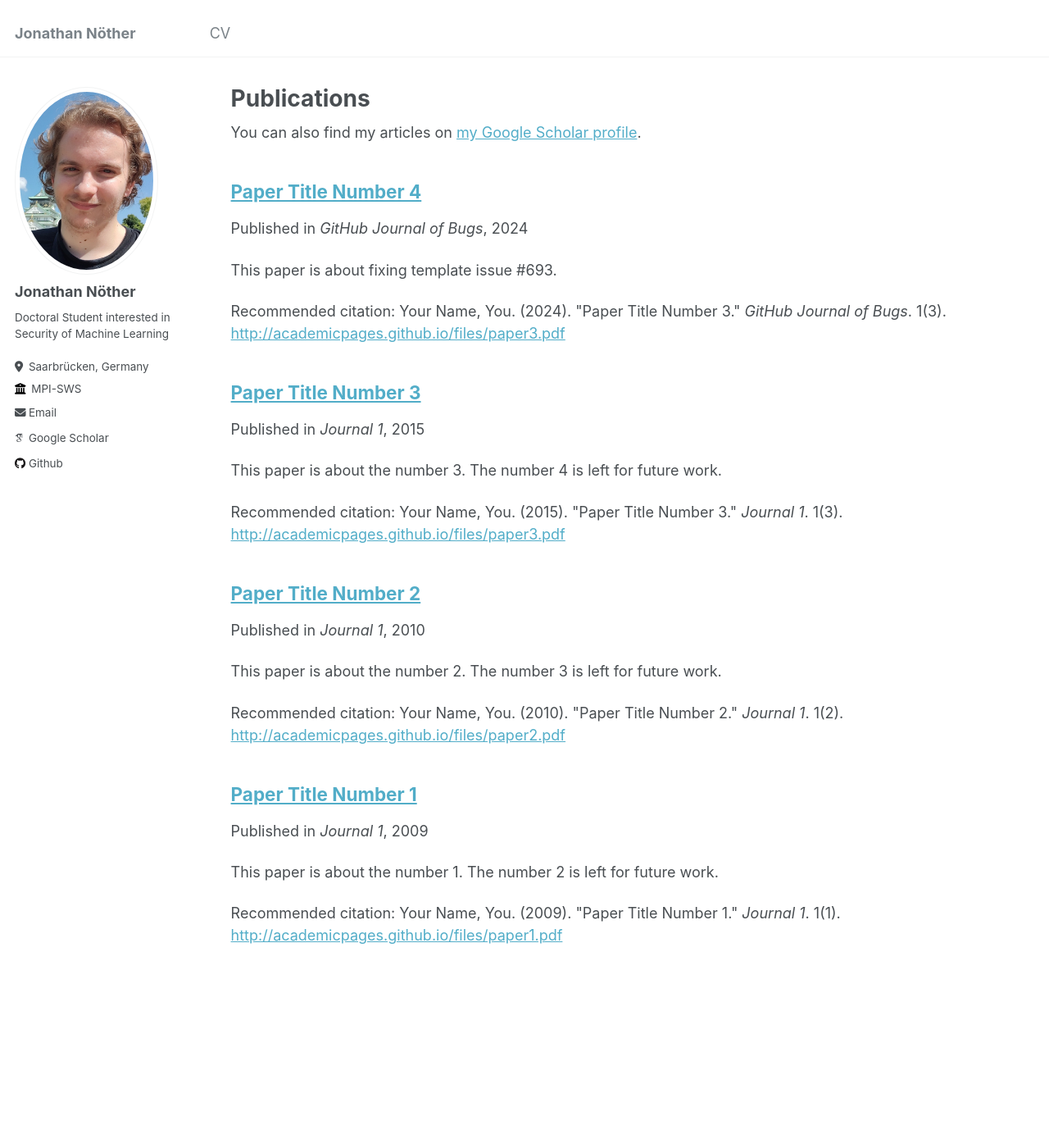
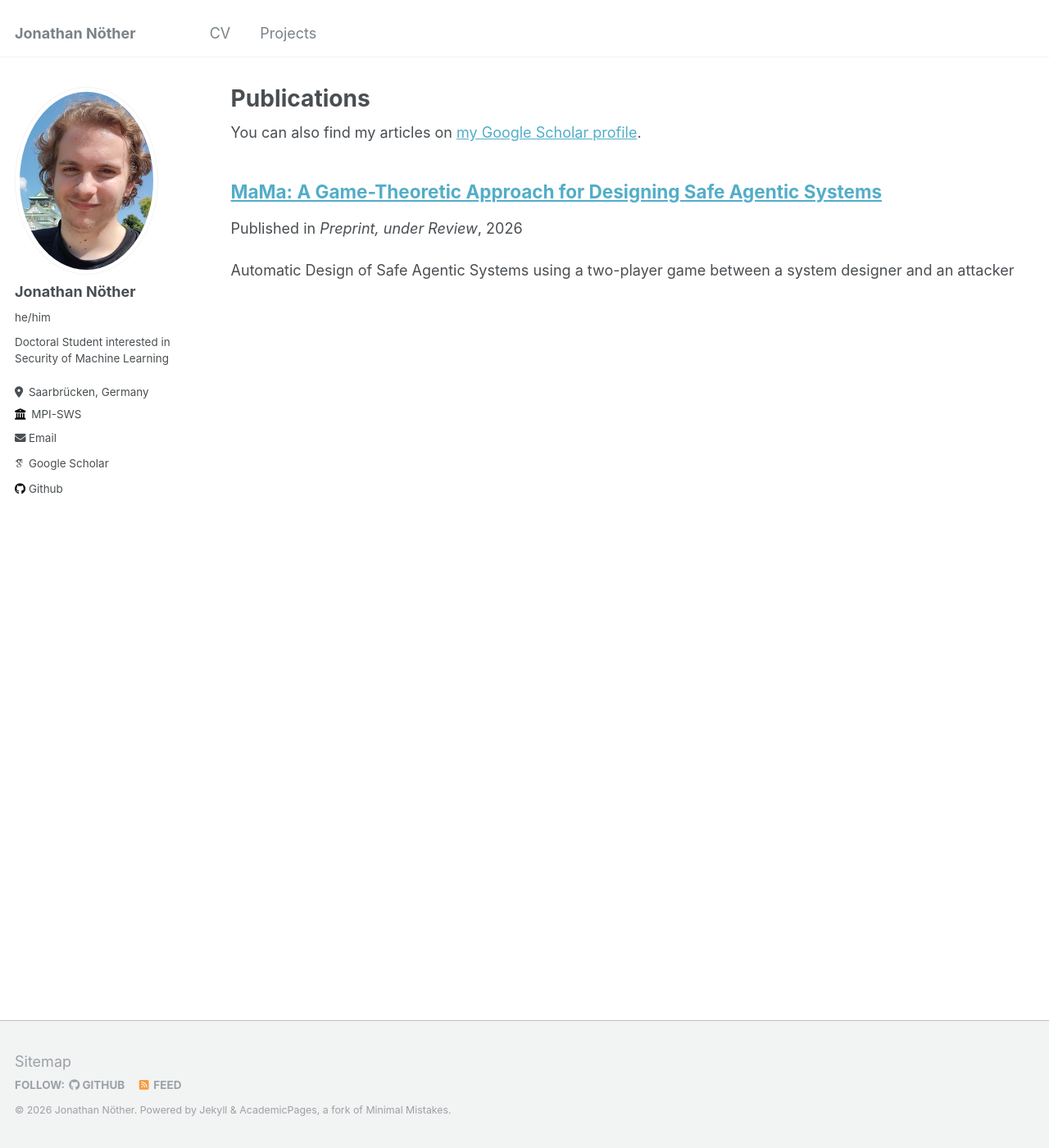
Before and after one commit to JNoether/jnoether.github.io, a Jekyll site: the page built from _pages/publications.md, in a window 1280 px wide and 1400 px high. Shown: the whole window at 82% size. Built offline with Jekyll 4.4.1, drawn with Linux system fonts in a browser that asks for light colours; some web fonts are replaced; part of the change alters nothing that is shown.

Commit message:
added MaMa

```diff
--- a/_config.yml
+++ b/_config.yml
@@ -23,7 +23,7 @@ author:
   # Biographic information
   avatar           : "profilepic.jpg"
   name             : "Jonathan Nöther"
-  pronouns         : # example: "she/her"
+  pronouns         : "he/him"
   bio              : "Doctoral Student interested in Security of Machine Learning"
   location         : "Saarbrücken, Germany"
   employer         : "MPI-SWS"
--- a/_data/navigation.yml
+++ b/_data/navigation.yml
@@ -1,4 +1,6 @@
 # main links links
 main:
   - title: "CV"
-    url: /files/Curriculum_Vitae__2024_.pdf
+    url: /files/Curriculum_Vitae__2026_.pdf
+  - title: "Projects"
+    url: /publications/
--- a/_publications/2009-10-01-paper-title-number-1.md
+++ /dev/null
@@ -1,12 +0,0 @@
----
-title: "Paper Title Number 1"
-collection: publications
-permalink: /publication/2009-10-01-paper-title-number-1
-excerpt: 'This paper is about the number 1. The number 2 is left for future work.'
-date: 2009-10-01
-venue: 'Journal 1'
-paperurl: 'http://academicpages.github.io/files/paper1.pdf'
-citation: 'Your Name, You. (2009). &quot;Paper Title Number 1.&quot; <i>Journal 1</i>. 1(1).'
----
-
-The contents above will be part of a list of publications, if the user clicks the link for the publication than the contents of section will be rendered as a full page, allowing you to provide more information about the paper for the reader. When publications are displayed as a single page, the contents of the above "citation" field will automatically be included below this section in a smaller font.
--- a/_publications/2010-10-01-paper-title-number-2.md
+++ /dev/null
@@ -1,12 +0,0 @@
----
-title: "Paper Title Number 2"
-collection: publications
-permalink: /publication/2010-10-01-paper-title-number-2
-excerpt: 'This paper is about the number 2. The number 3 is left for future work.'
-date: 2010-10-01
-venue: 'Journal 1'
-paperurl: 'http://academicpages.github.io/files/paper2.pdf'
-citation: 'Your Name, You. (2010). &quot;Paper Title Number 2.&quot; <i>Journal 1</i>. 1(2).'
----
-
-The contents above will be part of a list of publications, if the user clicks the link for the publication than the contents of section will be rendered as a full page, allowing you to provide more information about the paper for the reader. When publications are displayed as a single page, the contents of the above "citation" field will automatically be included below this section in a smaller font.
--- a/_publications/2015-10-01-paper-title-number-3.md
+++ /dev/null
@@ -1,12 +0,0 @@
----
-title: "Paper Title Number 3"
-collection: publications
-permalink: /publication/2015-10-01-paper-title-number-3
-excerpt: 'This paper is about the number 3. The number 4 is left for future work.'
-date: 2015-10-01
-venue: 'Journal 1'
-paperurl: 'http://academicpages.github.io/files/paper3.pdf'
-citation: 'Your Name, You. (2015). &quot;Paper Title Number 3.&quot; <i>Journal 1</i>. 1(3).'
----
-
-The contents above will be part of a list of publications, if the user clicks the link for the publication than the contents of section will be rendered as a full page, allowing you to provide more information about the paper for the reader. When publications are displayed as a single page, the contents of the above "citation" field will automatically be included below this section in a smaller font.
--- a/_publications/2024-02-17-paper-title-number-4.md
+++ /dev/null
@@ -1,12 +0,0 @@
----
-title: "Paper Title Number 4"
-collection: publications
-permalink: /publication/2024-02-17-paper-title-number-4
-excerpt: 'This paper is about fixing template issue #693.'
-date: 2024-02-17
-venue: 'GitHub Journal of Bugs'
-paperurl: 'http://academicpages.github.io/files/paper3.pdf'
-citation: 'Your Name, You. (2024). &quot;Paper Title Number 3.&quot; <i>GitHub Journal of Bugs</i>. 1(3).'
----
-
-The contents above will be part of a list of publications, if the user clicks the link for the publication than the contents of section will be rendered as a full page, allowing you to provide more information about the paper for the reader. When publications are displayed as a single page, the contents of the above "citation" field will automatically be included below this section in a smaller font.
--- /dev/null
+++ b/_publications/MaMa.md
@@ -0,0 +1,172 @@
+---
+title: "MaMa: A Game-Theoretic Approach for Designing Safe Agentic Systems"
+collection: publications
+permalink: /publication/MaMa
+excerpt: 'Automatic Design of Safe Agentic Systems using a two-player game between a system designer and an attacker'
+date: 29-01-2026
+venue: 'Preprint, under Review'
+# paperurl: 'http://academicpages.github.io/files/paper1.pdf'
+# citation: 'Your Name, You. (2009). &quot;Paper Title Number 1.&quot; <i>Journal 1</i>. 1(1).'
+---
+
+# MaMa: A Game-Theoretic Approach for Designing Safe Agentic Systems
+
+## Designing Safer AI Systems with Adversarial Thinking
+
+Modern AI systems are no longer just single models answering questions.
+More and more, they are **agentic systems**: groups of AI agents that talk to each other, use tools, and take actions on behalf of users.
+
+These systems are powerful—but they can also be dangerous.
+
+What happens if an agent makes a mistake?
+What if an agent is manipulated or behaves maliciously?
+
+This post explains a new approach, called **MaMa**, that is designed to make agentic systems *safe by construction*, even when some agents fail or turn adversarial.
+
+---
+
+<!-- ## Why Agentic Systems Are Risky
+
+Agentic systems divide work across multiple specialized agents.
+For example, one agent might plan tasks, another might browse the web, and another might send emails or run code.
+
+This setup has clear benefits:
+- Better performance on complex tasks
+- More modular and reusable designs
+- Increased autonomy
+
+But it also introduces new risks:
+- A single agent can take harmful actions using tools
+- Agents can misunderstand or miscoordinate
+- An attacker could compromise one agent and influence the whole system
+
+Traditional safety measures focus on individual models.
+They are often **not enough** for multi-agent systems.
+
+--- -->
+
+## A Stronger Threat Model
+
+Instead of assuming weak attacks or rare failures, this work considers a **worst-case scenario**:
+
+> An attacker can directly take control of a small number of agents and instruct them to behave maliciously.
+
+This is a strong assumption—but it is intentional.
+
+If a system is safe under this threat model, it is likely to be safe under:
+- Accidental failures
+- Hallucinations
+- Weaker, real-world attacks
+
+---
+
+## The Core Idea: A Game Between Designer and Attacker
+
+The key insight is to frame system design as a **game** between two players:
+
+- **The Meta-Agent**
+  Designs the agentic system and wants it to be both useful and safe.
+
+- **The Meta-Adversary**
+  Tries to break the system by corrupting a subset of agents.
+
+This interaction is modeled as a **Stackelberg security game**, where:
+1. The Meta-Agent commits to a system design
+2. The Meta-Adversary responds with the strongest attack it can find
+
+The system is improved by repeating this process many times.
+
+---
+
+## How MaMa Works
+
+MaMa stands for **Meta-Agent – Meta-Adversary**.
+It is an automated, iterative design method.
+
+At a high level, it works like this:
+
+1. The Meta-Agent proposes a system design
+2. The system is evaluated in normal (clean) conditions
+3. The Meta-Adversary searches for the most damaging attacks
+4. The system is evaluated again under attack
+5. The Meta-Agent updates the design to defend against those attacks
+
+This loop continues, gradually producing safer systems.
+
+---
+
+## System Overview
+
+The interaction between the Meta-Agent and the Meta-Adversary is shown below.
+
+<iframe
+  src="{{'/assets/images/MaMa/Illustration_Full.png' | relative_url }}"
+  width="100%"
+  height="300px"
+  style="border: none;">
+</iframe>
+
+*Figure 1: The Meta-Agent improves system designs based on the strongest attacks found by the Meta-Adversary.*
+
+---
+
+## What Does the Meta-Adversary Actually Do?
+
+The Meta-Adversary:
+- Chooses a small number of agents to corrupt
+- Overwrites their instructions
+- Tries to cause harmful outcomes (for example, unsafe tool use)
+
+Each attack is:
+- Executed in the full system
+- Scored using a safety metric
+- Stored in an archive for future reference
+
+Over time, the Meta-Adversary learns which attacks are most effective.
+
+---
+
+## How the Meta-Agent Defends the System
+
+The Meta-Agent uses feedback from attacks to improve the design.
+
+Common defense strategies include:
+- Adding **safety-focused agents** that review actions
+- Requiring **multiple agents to agree** before an action is taken
+- Separating planning, execution, and approval roles
+- Monitoring agents for suspicious behavior
+
+Importantly, these defenses are **discovered automatically**, not hand-designed.
+
+---
+
+## Experimental Results
+
+MaMa was tested across several environments, including:
+- Travel planning
+- Personal assistance
+- Financial writing
+- Code generation
+
+The results show:
+- **Large improvements in safety** under attack
+- **Minimal or no loss in quality** during normal operation
+- In some cases, even **better performance** than systems optimized only for quality
+
+![Figure 2: Safety and quality over training iterations](/assets/images/MaMa/Results.png)
+
+*Figure 2: Systems designed with MaMa become much safer over time while maintaining high quality.*
+
+---
+
+## Robustness Beyond Training
+
+Systems designed with MaMa remain robust when:
+- Using different language models
+- Facing stronger attackers
+- Attacks target specific agents
+- Attacks are injected indirectly through tools
+
+This suggests that MaMa produces **general safety improvements**, not just defenses against specific attacks.
+
+---
```
Also changed, not shown: assets/images/MaMa/Illustration_Full.png (added), assets/images/MaMa/Results.png (added).
